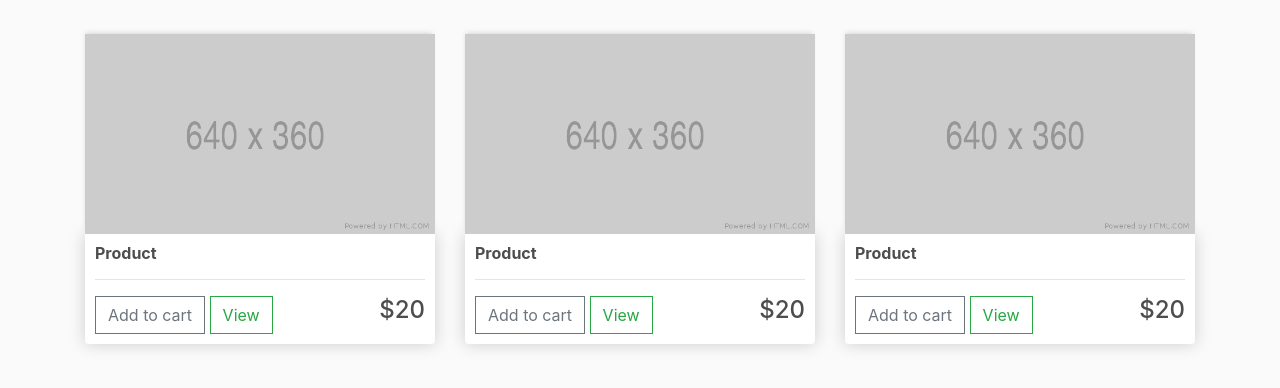
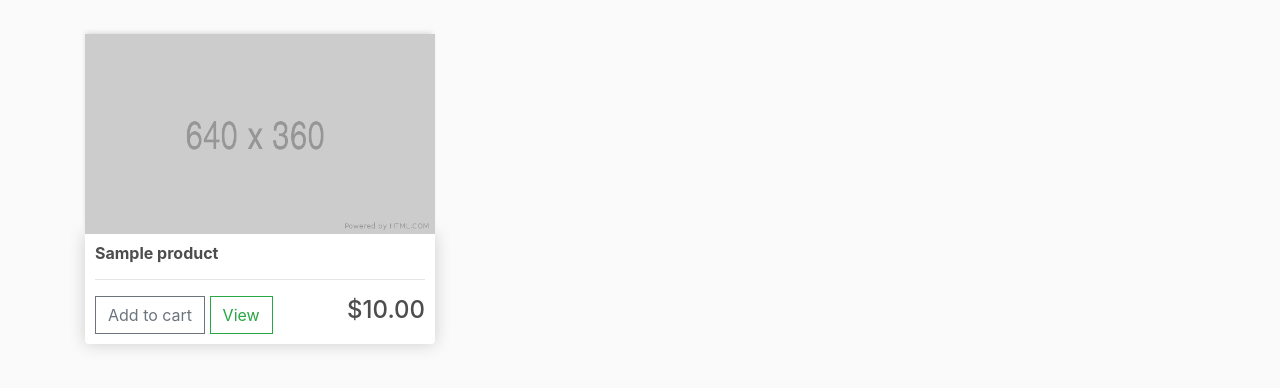
Before and after one commit to Somsubhra1/Django-Ecommerce-App, a Django app: page / in a window 1280 px wide. Shown: the part 57-445 px from the top of the page. Run offline with Django 3.2, Linux system fonts and the light colour scheme; tables that the repository leaves empty hold one stand-in row (values such as "Sample post"); some libraries are stand-ins or nearby versions.

Commit message:
products displayed on template

```diff
--- a/store/templates/store/store.html
+++ b/store/templates/store/store.html
@@ -1,36 +1,18 @@
 {% extends 'store/main.html' %} {% load static %} {% block content %}
 <div class="row">
+  {% for product in products %}
   <div class="col-lg-4">
     <img class="thumbnail" src="{% static 'images/placeholder.png' %}" alt="" />
     <div class="box-element product">
-      <h6><strong>Product</strong></h6>
+      <h6><strong>{{product.name}}</strong></h6>
       <hr />
       <button class="btn btn-outline-secondary add-btn">Add to cart</button>
       <a href="#" class="btn btn-outline-success">View</a>
-      <h4 style="display: inline-block; float: right">$20</h4>
+      <h4 style="display: inline-block; float: right">
+        ${{product.price|floatformat:2}}
+      </h4>
     </div>
   </div>
-  <div class="col-lg-4">
-    <img class="thumbnail" src="{% static 'images/placeholder.png' %}" alt="" />
-
-    <div class="box-element product">
-      <h6><strong>Product</strong></h6>
-      <hr />
-      <button class="btn btn-outline-secondary add-btn">Add to cart</button>
-      <a href="#" class="btn btn-outline-success">View</a>
-      <h4 style="display: inline-block; float: right">$20</h4>
-    </div>
-  </div>
-  <div class="col-lg-4">
-    <img class="thumbnail" src="{% static 'images/placeholder.png' %}" alt="" />
-
-    <div class="box-element product">
-      <h6><strong>Product</strong></h6>
-      <hr />
-      <button class="btn btn-outline-secondary add-btn">Add to cart</button>
-      <a href="#" class="btn btn-outline-success">View</a>
-      <h4 style="display: inline-block; float: right">$20</h4>
-    </div>
-  </div>
+  {% endfor %}
 </div>
 {% endblock content %}
--- a/store/views.py
+++ b/store/views.py
@@ -1,10 +1,11 @@
 from django.shortcuts import render
-
+from .models import *
 # Create your views here.
 
 
 def store(request):
-    context = {}
+    products = Product.objects.all()
+    context = {'products': products}
     return render(request, 'store/store.html', context)
 
 
```
